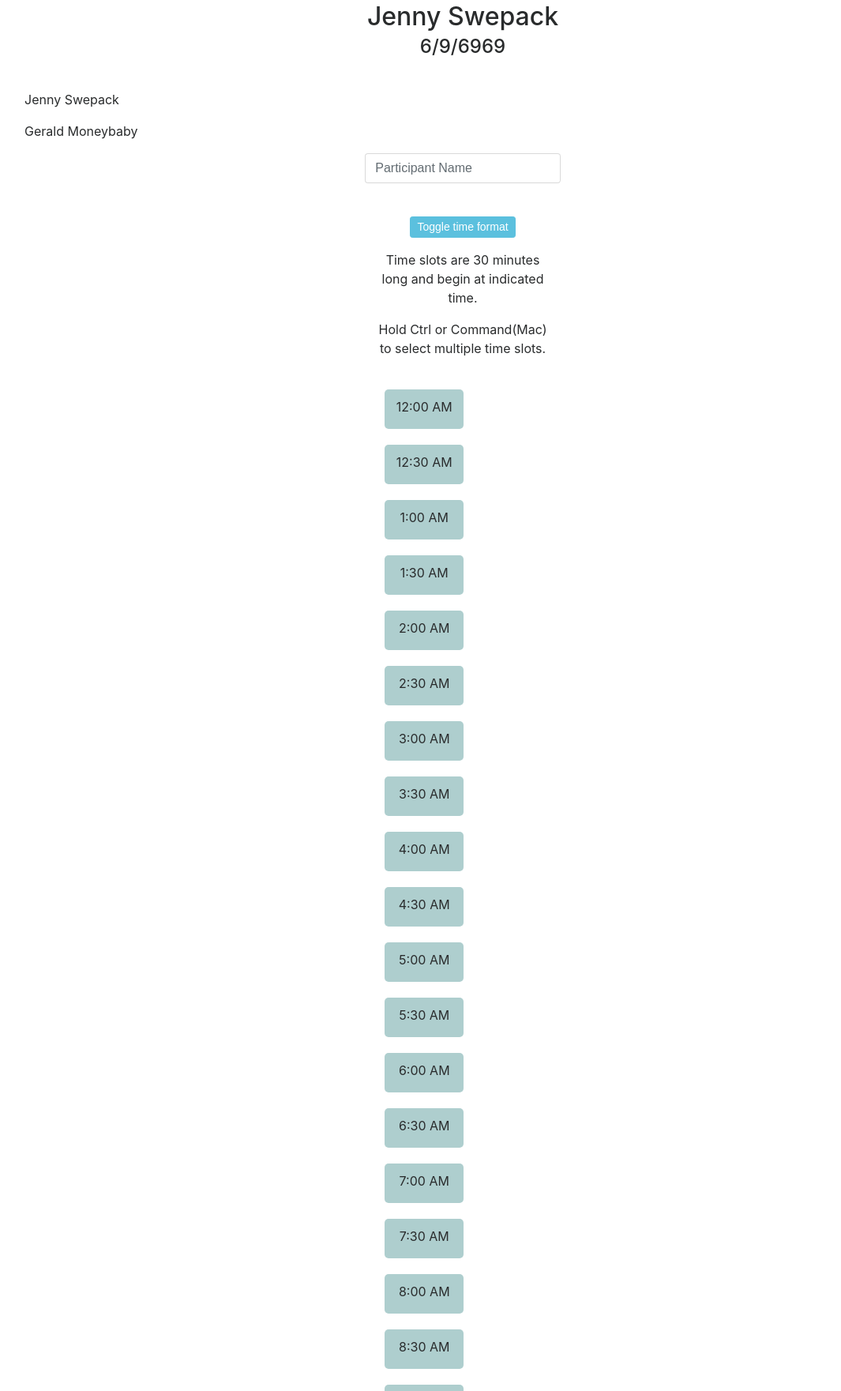
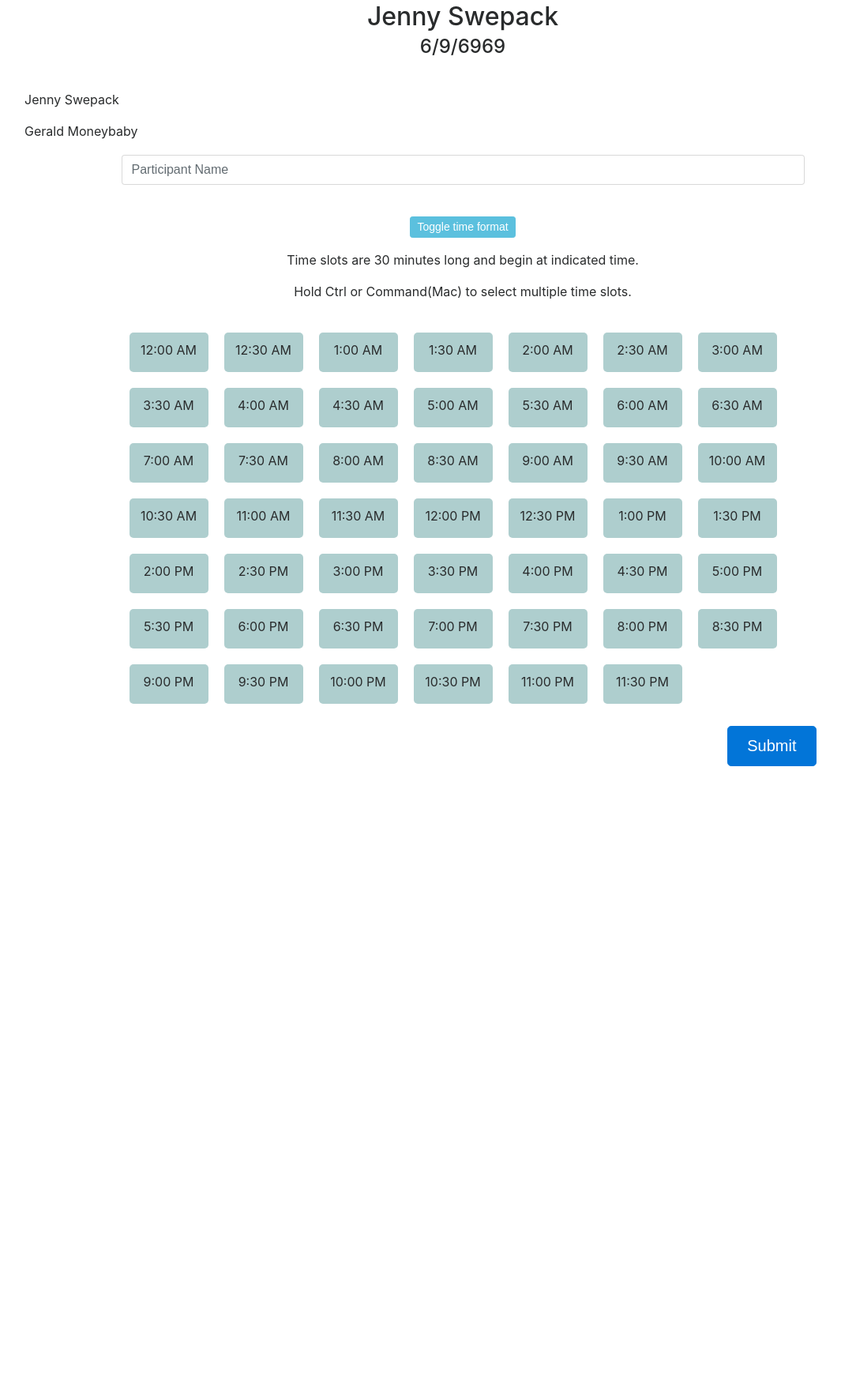
Before and after one commit to EECS448-KitchenUtensils/event-planner, a Flask app: page /event/1 in a window 1280 px wide. Shown: the part 147-1908 px from the top of the page at 79% size, without its empty margins (54-1119 px from the left). After the commit the page ends 1117 px from the top, so only its background shows below. Run offline with Flask 2, Linux system fonts and the light colour scheme; some libraries are stand-ins or nearby versions.

Commit message:
Timeslots appear in a grid

```diff
--- a/src/event_planner/templates/event.html
+++ b/src/event_planner/templates/event.html
@@ -18,14 +18,15 @@
 
 <!-- Form for adding participant -->
 
-    <form class="col-sm-3 mx-auto" method="POST">
-        <input type="text" name="participantname" placeholder="Participant Name" class="form-control" />
-        <br/>
-
-        <div class="container text-center">
-            <button class="btn btn-info toggle-time-button my-3 btn-sm">Toggle time format</button>
-            <p>Time slots are 30 minutes long and begin at indicated time.</p>
-            <p>Hold Ctrl or Command(Mac) to select multiple time slots.</p>
+    <form class="col-sm-10 mx-auto" method="POST">
+        <div class="container">
+            <div class="text-center">
+                <input type="text" name="participantname" placeholder="Participant Name" class="form-control" />
+                <br/>
+                <button class="btn btn-info toggle-time-button my-3 btn-sm">Toggle time format</button>
+                <p>Time slots are 30 minutes long and begin at indicated time.</p>
+                <p>Hold Ctrl or Command(Mac) to select multiple time slots.</p>
+            </div>
 
             <div class="timeslot-picker">
                 {% for i, date in daterange %}
```
